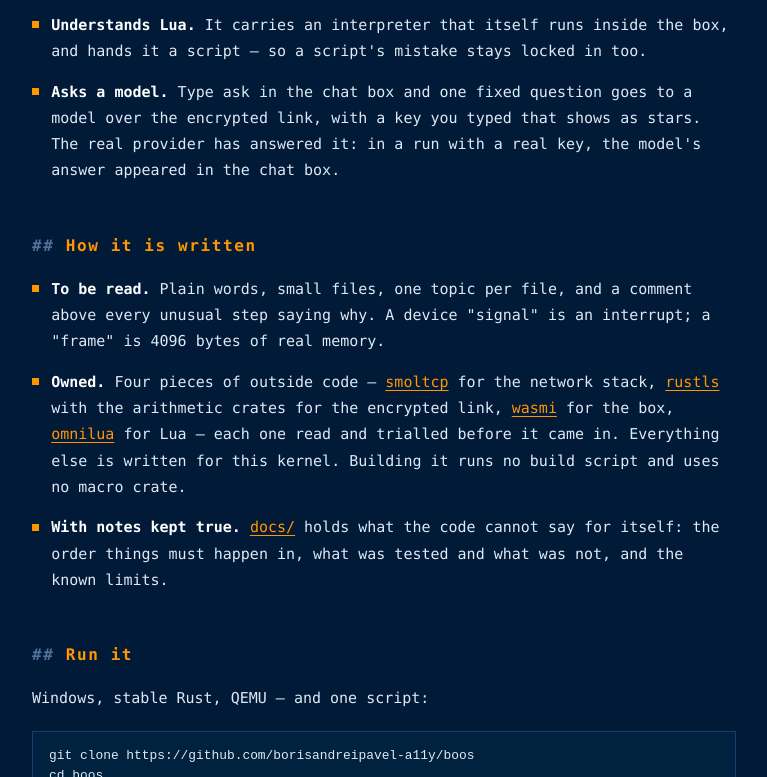
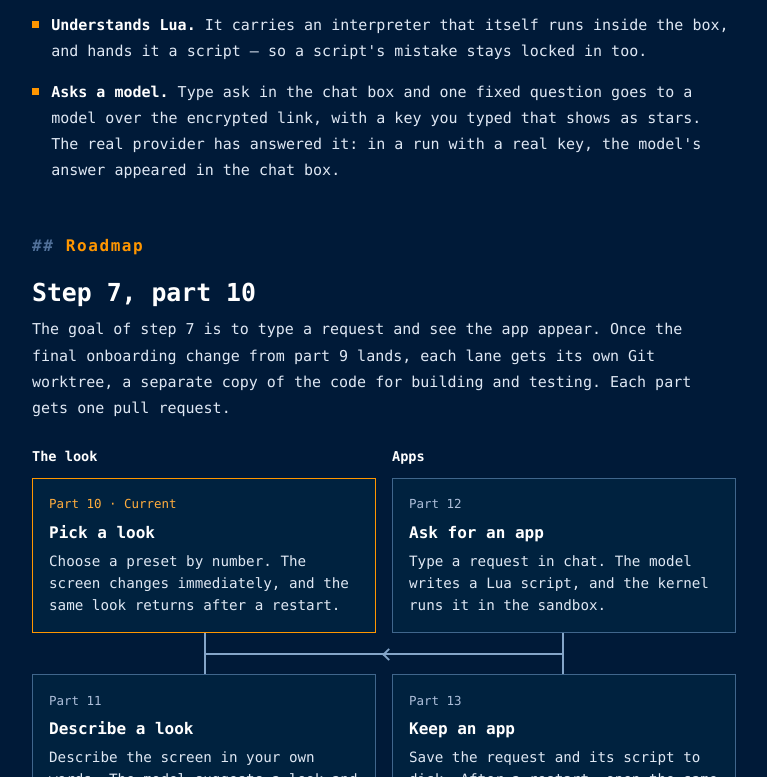
Before and after one commit to borisandreipavel-a11y/boosai.tech, a plain HTML site: page index.html in a window 1280 px wide. Shown: the part 2023-2800 px from the top of the page, without its empty margins (256-1023 px from the left). Drawn offline with Linux system fonts and the light colour scheme.

Commit message:
Show the app creator roadmap and its parallel worktrees

```diff
--- a/index.html
+++ b/index.html
@@ -51,6 +51,28 @@ code{font-family:inherit}
 .p{color:#000}
 .typing{background:#fff;color:#000;padding:.1em .35em;align-self:stretch}
 figcaption{color:#7f97b6;font-size:.82rem;margin-top:.7rem;line-height:1.6}
+.roadmap-step{margin:0 0 .45rem;color:#fff;font-size:clamp(1.2rem,4vw,1.55rem);line-height:1.35}
+.lane-map{margin:1.5rem 0 0;--wire:#84a5c8}
+.lane-grid{display:grid;grid-template-columns:repeat(2,minmax(0,1fr));column-gap:1rem}
+.lane-name{margin:0 0 .55rem;color:#c4d4e7;font-size:.85rem}
+.milestone{padding:.9rem 1rem 1rem;background:#00223f;border:1px solid #40668c}
+.milestone.current{border-color:#ff9600}
+.milestone .part{margin:0 0 .4rem;color:#adbfda;font-size:.78rem}
+.current .part{color:#ffad3e}
+.milestone h4{margin:0 0 .35rem;color:#fff;font-size:1rem;line-height:1.4}
+.milestone p:last-child{margin:0;font-size:.89rem;line-height:1.55}
+.mobile-lane{display:none}
+/* Each lane continues downward. The left arrow is the extra dependency from part 12 to part 11. */
+.lane-links{grid-column:1/-1;position:relative;height:2.6rem;margin-inline:calc(25% - .25rem);border-inline:2px solid var(--wire)}
+.lane-links::before{content:"";position:absolute;inset:50% 0 auto;border-top:2px solid var(--wire)}
+.lane-links::after{content:"";position:absolute;top:50%;left:50%;width:7px;height:7px;border-left:2px solid var(--wire);border-bottom:2px solid var(--wire);transform:translateY(-3px) rotate(45deg)}
+.lane-map figcaption{color:#adbfda;margin-top:.9rem}
+@media(max-width:35rem){
+  .lane-grid{grid-template-columns:1fr;gap:.65rem}
+  .lane-name,.lane-links{display:none}
+  .mobile-lane{display:inline}
+  .milestone{border-left-width:3px}
+}
 footer{margin-top:3.2rem;border-top:1px solid #14406f;padding-top:1.5rem;color:#9db3cf;font-size:.9rem}
 .dim{color:#51719a;font-size:.8rem}
 </style>
@@ -86,7 +108,7 @@ footer{margin-top:3.2rem;border-top:1px solid #14406f;padding-top:1.5rem;color:#
   </svg>
   <p class="tag"><strong>The beginning of an operating system where a model makes the apps.</strong></p>
   <p class="sub">Its kernel is written from nothing in Rust, for x86-64 PCs. The firmware loads it directly — there is no bootloader in between.</p>
-  <nav><a href="#idea">the idea</a> · <a href="#today">what it does</a> · <a href="#written">how it is written</a> · <a href="#run">run it</a> · <a href="https://github.com/borisandreipavel-a11y/boos">source</a></nav>
+  <nav><a href="#idea">the idea</a> · <a href="#today">what it does</a> · <a href="#roadmap">roadmap</a> · <a href="#written">how it is written</a> · <a href="#run">run it</a> · <a href="https://github.com/borisandreipavel-a11y/boos">source</a></nav>
 </header>
 
 <figure class="screenfig">
@@ -129,6 +151,40 @@ footer{margin-top:3.2rem;border-top:1px solid #14406f;padding-top:1.5rem;color:#
 </ul>
 </section>
 
+<section id="roadmap" aria-labelledby="roadmap-title">
+<h2 id="roadmap-title">Roadmap</h2>
+<h3 class="roadmap-step">Step 7, part 10</h3>
+<p>The goal of step 7 is to type a request and see the app appear. Once the final onboarding change from part 9 lands, each lane gets its own Git worktree, a separate copy of the code for building and testing. Each part gets one pull request.</p>
+<figure class="lane-map" aria-label="Remaining work on the app creator">
+  <div class="lane-grid">
+    <p class="lane-name"><strong>The look</strong></p>
+    <p class="lane-name"><strong>Apps</strong></p>
+    <article class="milestone current" aria-current="step" aria-label="The look, part 10">
+      <p class="part"><span class="mobile-lane">The look · </span>Part 10 · Current</p>
+      <h4>Pick a look</h4>
+      <p>Choose a preset by number. The screen changes immediately, and the same look returns after a restart.</p>
+    </article>
+    <article class="milestone" aria-label="Apps, part 12">
+      <p class="part"><span class="mobile-lane">Apps · </span>Part 12</p>
+      <h4>Ask for an app</h4>
+      <p>Type a request in chat. The model writes a Lua script, and the kernel runs it in the sandbox.</p>
+    </article>
+    <div class="lane-links" aria-hidden="true"></div>
+    <article class="milestone" aria-label="The look, part 11">
+      <p class="part"><span class="mobile-lane">The look · </span>Part 11</p>
+      <h4>Describe a look</h4>
+      <p>Describe the screen in your own words. The model suggests a look and the kernel checks it before applying it.</p>
+    </article>
+    <article class="milestone" aria-label="Apps, part 13">
+      <p class="part"><span class="mobile-lane">Apps · </span>Part 13</p>
+      <h4>Keep an app</h4>
+      <p>Save the request and its script to disk. After a restart, open the same app without calling the model again.</p>
+    </article>
+  </div>
+  <figcaption>Parts 10 and 12 can start together. Part 11 waits for part 12 to merge because both change how the kernel talks to the model. Parts 11 and 13 can then run in parallel.</figcaption>
+</figure>
+</section>
+
 <section id="written">
 <h2>How it is written</h2>
 <ul>
```
